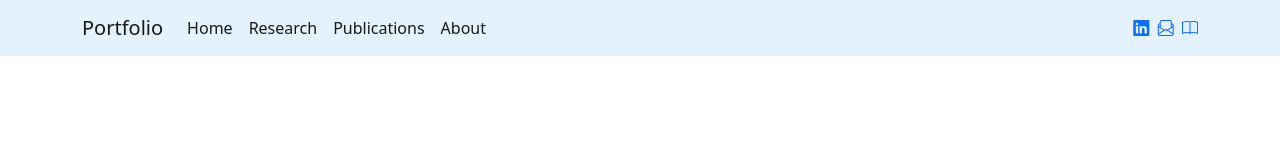
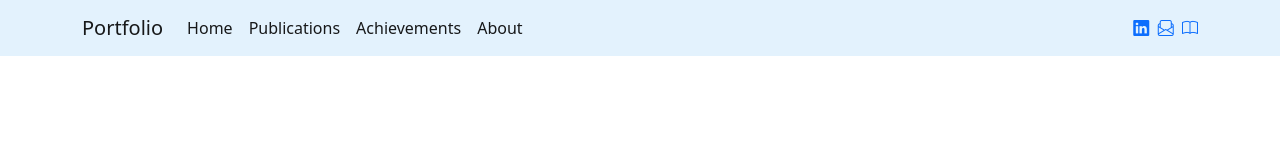
Before and after one commit to Dinesh-sankar/VigneshPortfolioAngular, an Angular app: page / in a window 1280 px wide. Shown: the top 160 px of the page. Built offline with nearby package versions, Linux system fonts and the light colour scheme.

Commit message:
Modified the Navlinks

```diff
--- a/src/app/navbar/navbar.component.html
+++ b/src/app/navbar/navbar.component.html
@@ -10,10 +10,10 @@
               <a class="nav-link active text_color" aria-current="page" routerLink="/home">{{navbarLink1}}</a>
             </li>
             <li class="nav-item">
-              <a class="nav-link active text_color" aria-current="page" href="https://www.researchgate.net/profile/Vignesh_Sankar3">{{navbarLink2}}</a>
+              <a class="nav-link active text_color" aria-current="page" routerLink="/publications">{{navbarLink2}}</a>
             </li>
             <li class="nav-item">
-              <a class="nav-link active text_color" aria-current="page" routerLink="/publications">{{navbarLink3}}</a>
+              <a class="nav-link active text_color" aria-current="page" routerLink="/achievements">{{navbarLink3}}</a>
             </li>
             <li class="nav-item">
               <a class="nav-link active text_color" aria-current="page" routerLink="/about">{{navbarLink4}}</a>
--- a/src/app/navbar/navbar.component.ts
+++ b/src/app/navbar/navbar.component.ts
@@ -13,8 +13,8 @@ export class NavbarComponent implements OnInit {
   }
 
   navbarLink1:string = "Home";
-  navbarLink2:string = "Research";
-  navbarLink3:string = "Publications";
+  navbarLink2:string = "Publications";
+  navbarLink3:string = "Achievements";
   navbarLink4:string = "About";
   popupMessage:string = "Hi, Welcome to Vigneshwaran's Portfolio";
 }
```
